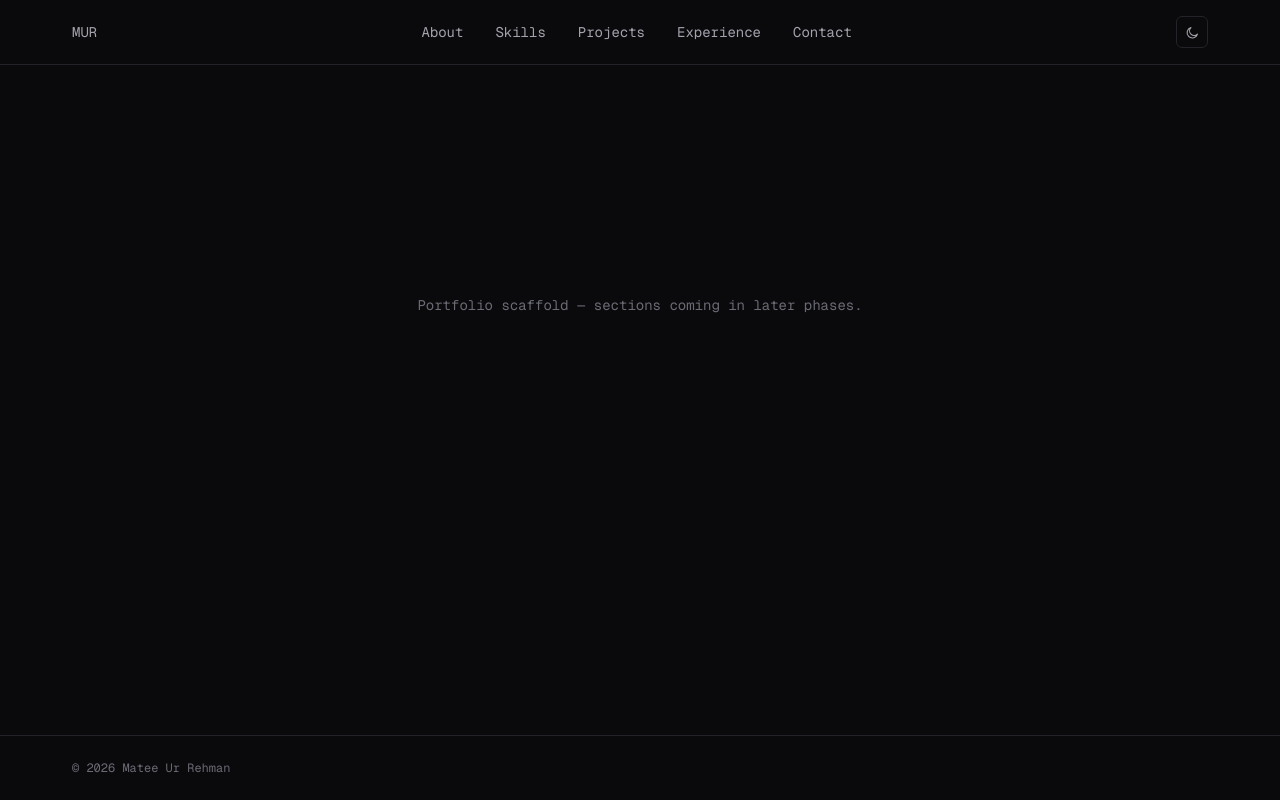
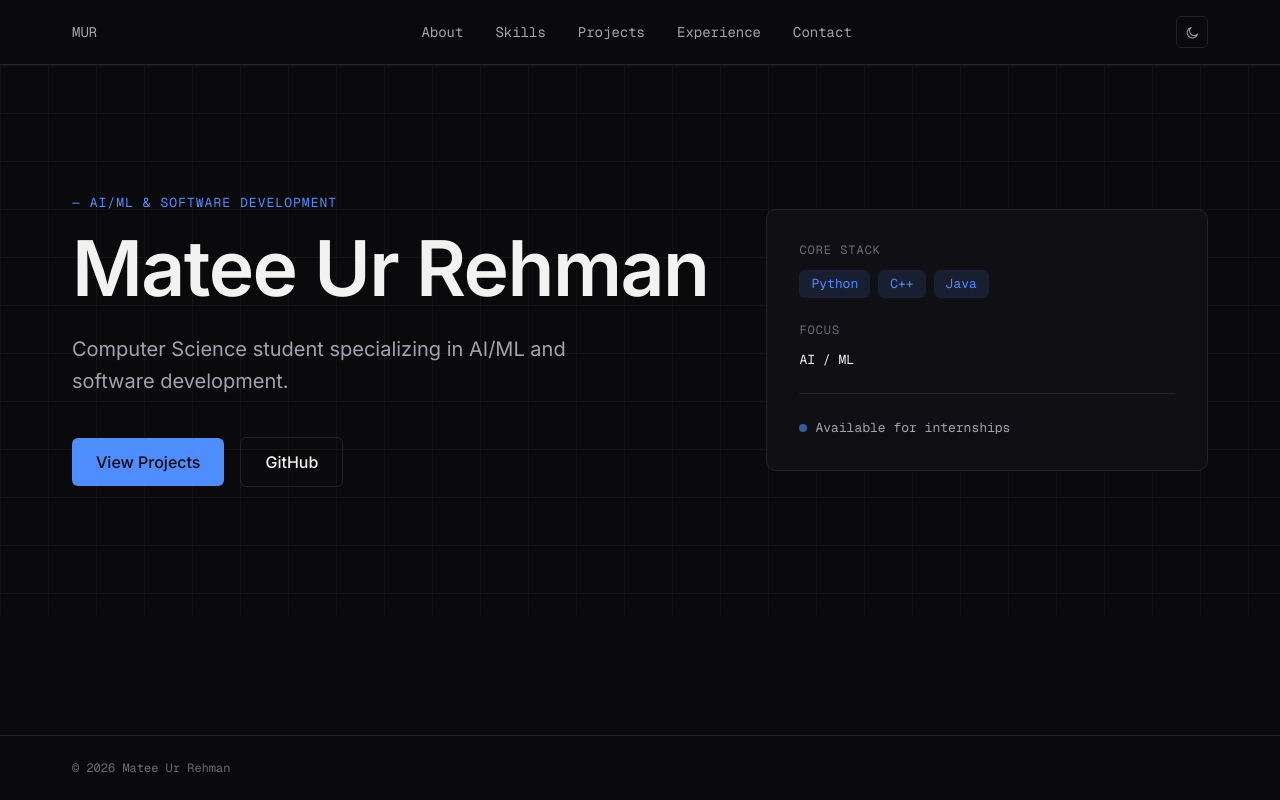
Before and after one commit to Matee-ur-Rehman/Personal-Portfolio, a Next.js app: page / in a window 1280 px wide. Built offline with nearby package versions, Linux system fonts and the light colour scheme.

Commit message:
feat: add hero section with split-signature layout and grid texture

```diff
--- a/src/app/globals.css
+++ b/src/app/globals.css
@@ -132,3 +132,44 @@ body {
     scroll-behavior: auto !important;
   }
 }
+
+/* ==========================================================================
+   Shared motion utilities
+   ========================================================================== */
+@keyframes fade-slide-up {
+  from {
+    opacity: 0;
+    transform: translateY(16px);
+  }
+  to {
+    opacity: 1;
+    transform: translateY(0);
+  }
+}
+
+.animate-fade-slide-up {
+  animation: fade-slide-up var(--duration-reveal) var(--ease-out-expo) both;
+}
+
+@keyframes pulse-dot {
+  0%,
+  100% {
+    opacity: 1;
+  }
+  50% {
+    opacity: 0.35;
+  }
+}
+
+.animate-pulse-dot {
+  animation: pulse-dot 2.4s ease-in-out infinite;
+}
+
+/* Faint background grid texture — used behind the hero only */
+.bg-grid-texture {
+  background-image:
+    linear-gradient(to right, var(--border-subtle) 1px, transparent 1px),
+    linear-gradient(to bottom, var(--border-subtle) 1px, transparent 1px);
+  background-size: 48px 48px;
+  opacity: 0.4;
+}
--- a/src/app/page.tsx
+++ b/src/app/page.tsx
@@ -1,11 +1,9 @@
-import Container from "@/components/layout/Container";
+import Hero from "@/components/sections/Hero";
 
 export default function Home() {
   return (
-    <Container className="flex min-h-[60vh] items-center justify-center">
-      <p className="font-mono text-sm text-text-tertiary">
-        Portfolio scaffold — sections coming in later phases.
-      </p>
-    </Container>
+    <>
+      <Hero />
+    </>
   );
 }
--- /dev/null
+++ b/src/components/sections/Hero.tsx
@@ -0,0 +1,78 @@
+import Container from "@/components/layout/Container";
+
+const CORE_STACK = ["Python", "C++", "Java"];
+
+export default function Hero() {
+  return (
+    <section className="relative overflow-hidden">
+      {/* Faint grid texture — hero only, reinforces the technical identity quietly */}
+      <div className="pointer-events-none absolute inset-0 bg-grid-texture" aria-hidden="true" />
+
+      <Container className="relative grid grid-cols-1 items-center gap-12 py-24 md:py-32 lg:grid-cols-[3fr_2fr] lg:gap-8">
+        {/* Left column — identity */}
+        <div className="animate-fade-slide-up">
+          <p className="mb-4 font-mono text-[0.8125rem] uppercase tracking-[0.08em] text-accent">
+            — AI/ML &amp; Software Development
+          </p>
+
+          <h1 className="text-[clamp(3rem,6vw,5.5rem)] font-semibold leading-[1.05] tracking-[-0.02em] text-text-primary">
+            Matee Ur Rehman
+          </h1>
+
+          <p className="mt-6 max-w-[520px] text-[1.25rem] leading-[1.6] text-text-secondary">
+            Computer Science student specializing in AI/ML and software development.
+          </p>
+
+          <div className="mt-10 flex flex-wrap items-center gap-4">
+            <a
+              href="#projects"
+              className="rounded-[6px] bg-accent px-6 py-3 font-medium text-bg-primary transition-colors duration-150 hover:bg-accent-hover"
+            >
+              View Projects
+            </a>
+            <a
+              href="https://github.com/Matee-ur-Rehman"
+              target="_blank"
+              rel="noopener noreferrer"
+              className="rounded-[6px] border border-border-default px-6 py-3 font-medium text-text-primary transition-colors duration-150 hover:border-accent hover:text-accent"
+            >
+              GitHub
+            </a>
+          </div>
+        </div>
+
+        {/* Right column — stack card */}
+        <div
+          className="animate-fade-slide-up rounded-md border border-border-subtle bg-bg-secondary p-8"
+          style={{ animationDelay: "100ms" }}
+        >
+          <p className="font-mono text-xs uppercase tracking-[0.08em] text-text-tertiary">
+            Core Stack
+          </p>
+          <div className="mt-3 flex flex-wrap gap-2">
+            {CORE_STACK.map((tech) => (
+              <span
+                key={tech}
+                className="rounded-[6px] bg-accent-muted px-3 py-1 font-mono text-[0.8125rem] text-accent"
+              >
+                {tech}
+              </span>
+            ))}
+          </div>
+
+          <p className="mt-6 font-mono text-xs uppercase tracking-[0.08em] text-text-tertiary">
+            Focus
+          </p>
+          <p className="mt-3 font-mono text-[0.8125rem] text-text-primary">AI / ML</p>
+
+          <div className="mt-6 flex items-center gap-2 border-t border-border-subtle pt-6">
+            <span className="h-2 w-2 animate-pulse-dot rounded-full bg-accent" aria-hidden="true" />
+            <p className="font-mono text-[0.8125rem] text-text-secondary">
+              Available for internships
+            </p>
+          </div>
+        </div>
+      </Container>
+    </section>
+  );
+}
```
